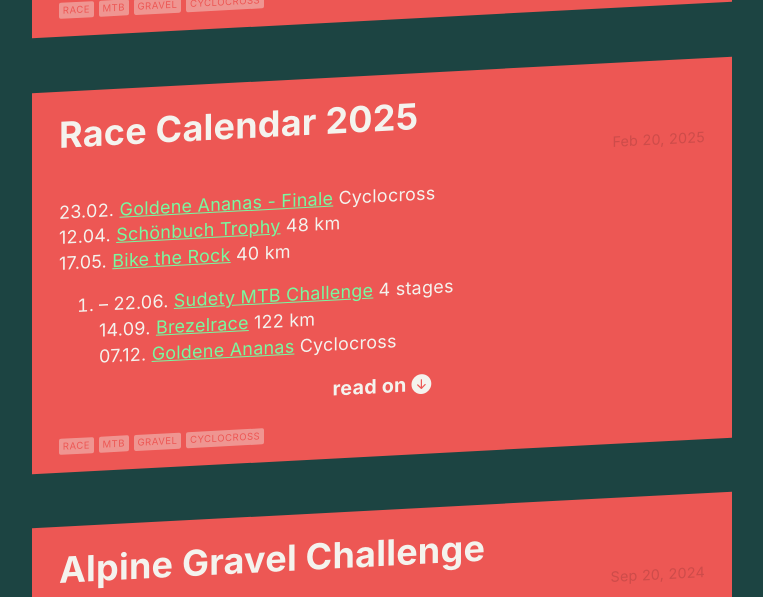
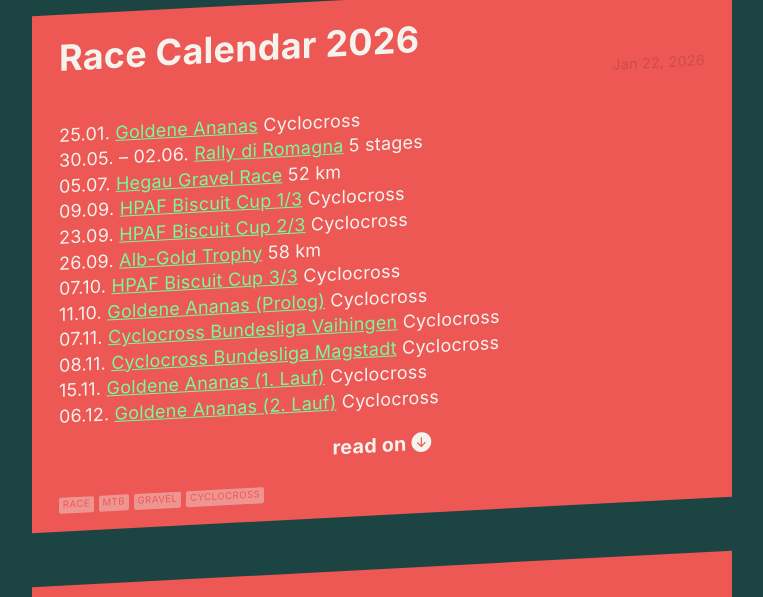
Before and after one commit to Juuro/trailstories-static, a Jekyll site: the page built from index.markdown, in a window 1280 px wide and 900 px high, scrolled down 2363 px, cut to the strip 0-597 px from the top of the window. Shown: the whole strip, without its empty margins (258-1021 px from the left). Built offline with Jekyll 4.4.1, drawn with Linux system fonts in a browser that asks for light colours; some of the changed text lies outside the part shown.

Commit message:
Add 2026 cross season races, add 2027 race calendar draft
Co-Authored-By: Claude Sonnet 5 <noreply@anthropic.com>

```diff
--- a/_posts/2026-01-22-race-calendar-2026.md
+++ b/_posts/2026-01-22-race-calendar-2026.md
@@ -11,7 +11,13 @@ tags: race mtb gravel cyclocross
 09.09. [HPAF Biscuit Cup 1/3](https://www.facebook.com/hobbyproaf/) Cyclocross
 23.09. [HPAF Biscuit Cup 2/3](https://www.facebook.com/hobbyproaf/) Cyclocross
 26.09. [Alb-Gold Trophy](https://www.alb-gold.de/aktiv/trophy.html) 58 km
+07.10. [HPAF Biscuit Cup 3/3](https://www.facebook.com/hobbyproaf/) Cyclocross
+11.10. [Goldene Ananas (Prolog)](https://www.instagram.com/goldeneananas.stuttgart/) Cyclocross
+07.11. [Cyclocross Bundesliga Vaihingen](https://rsv-vaihingen.de/rennsport/radcross/) Cyclocross
+08.11. [Cyclocross Bundesliga Magstadt](https://www.rv-pfeil-magstadt.de/radcross/) Cyclocross
+15.11. [Goldene Ananas (1. Lauf)](https://www.instagram.com/goldeneananas.stuttgart/) Cyclocross
+06.12. [Goldene Ananas (2. Lauf)](https://www.instagram.com/goldeneananas.stuttgart/) Cyclocross
 
-The Goldene Ananas kicks the season off as always, mud and all. The big one this year is the Rally di Romagna in May - five days of stage racing in Emilia, my third attempt at this format after the Transalp and last year's Sudety MTB Challenge. After that it's a mix of gravel, cyclocross and the usual local marathon closer to home with the Alb-Gold Trophy in September.
+The Goldene Ananas kicks the season off as always, mud and all. The big one this year is the Rally di Romagna in May - five days of stage racing in Emilia, my third attempt at this format after the Transalp and last year's Sudety MTB Challenge. After that it's a mix of gravel, cyclocross and the usual local marathon closer to home with the Alb-Gold Trophy in September, before the cross season proper kicks back off in October with the Biscuit Cup finale and a new Ananas season, plus the two Bundesliga rounds on my doorstep in Vaihingen and Magstadt in November.
 
 Let's see how it goes.
--- /dev/null
+++ b/_posts/2027-01-21-race-calendar-2027.md
@@ -0,0 +1,12 @@
+---
+layout: post
+title: "Race Calendar 2027"
+date: 2027-01-21
+tags: race cyclocross
+---
+
+24.01. [Goldene Ananas (3. Lauf)](https://www.instagram.com/goldeneananas.stuttgart/) Cyclocross
+20.02. [HPAF Intergalactics](https://www.facebook.com/hobbyproaf/) Cyclocross
+21.02. [Goldene Ananas (4. Lauf - Finale)](https://www.instagram.com/goldeneananas.stuttgart/) Cyclocross
+
+Early draft, just the tail end of the 2026/27 cross season so far - the rest of the year isn't planned yet. Will fill this in as more races get confirmed.
```
